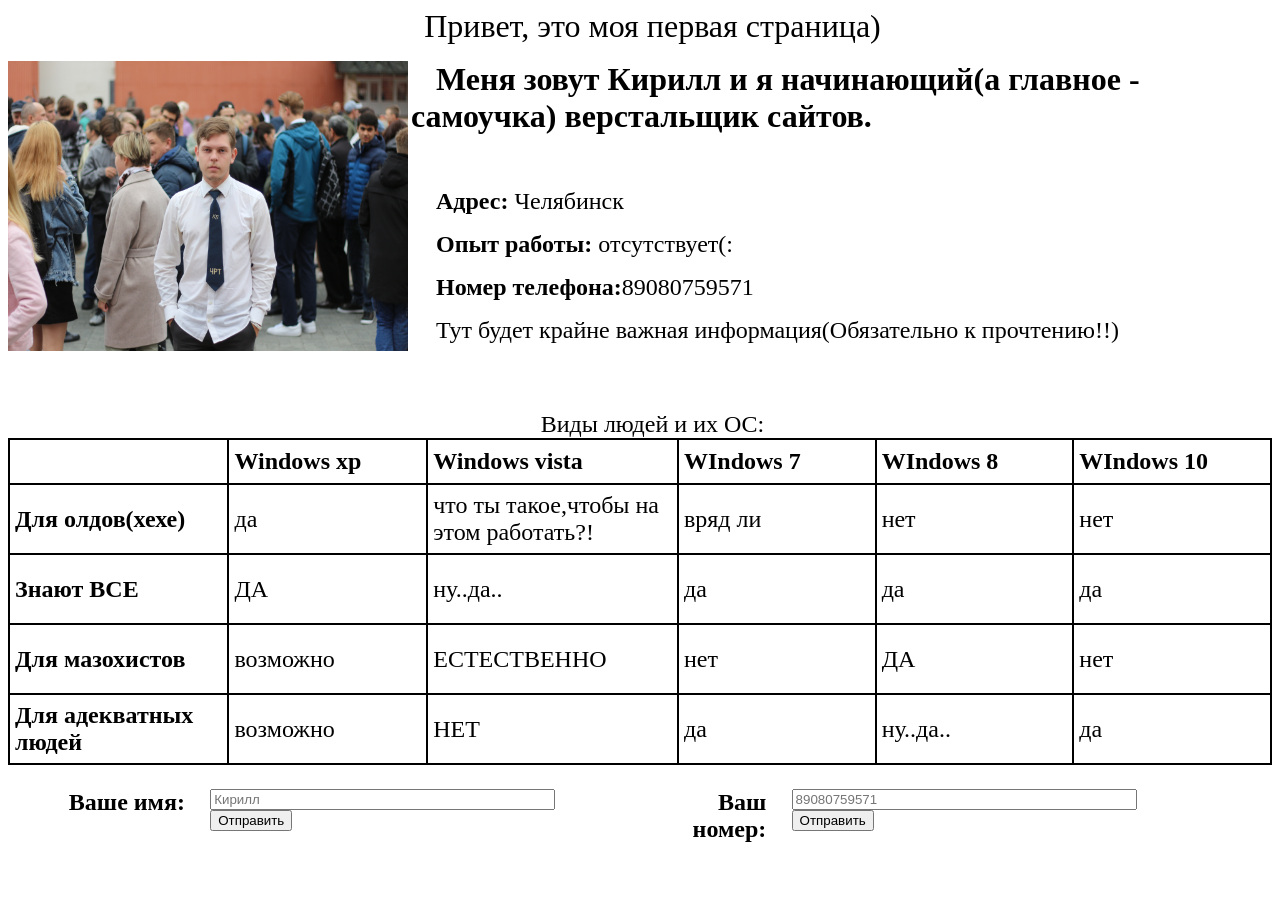
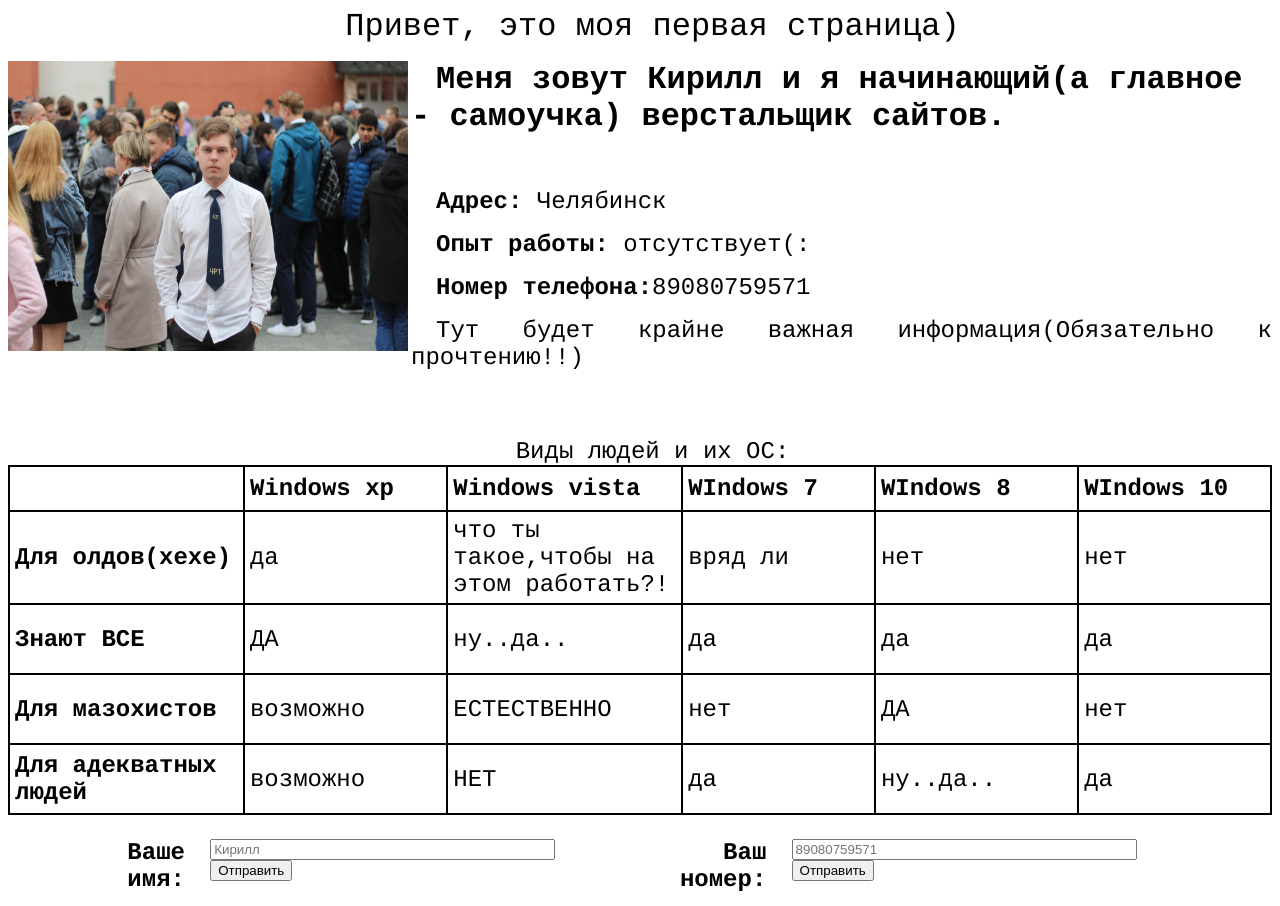
Before and after one commit to KiraDr/Kira.github.io, a plain HTML site: page index.html in a window 1280 px wide. Before the commit the page ends 856 px from the top, so only its background shows below. Drawn offline with Linux system fonts and the light colour scheme.

Commit message:
Update index.html

```diff
--- a/index.html
+++ b/index.html
@@ -20,7 +20,7 @@ TD, TH {
 	float:left;
 </style>
 <body text="#000000" >
-<font face="Times New Roman">
+<font face="Courier">
 <p align="center"><font size="6">
 Привет, это моя первая страница)
 <p align="justify">
```
